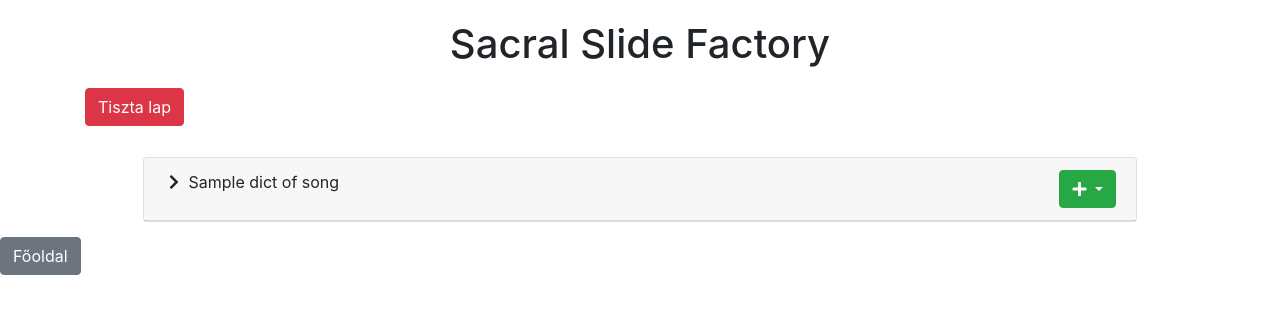
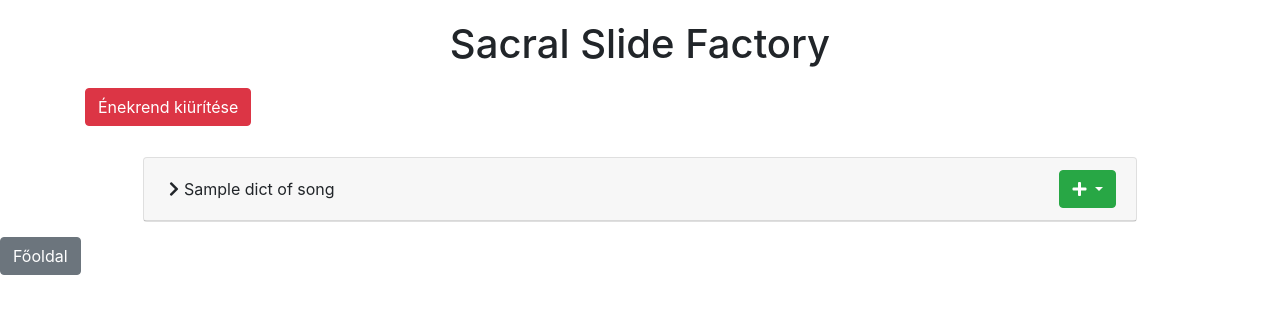
Before and after one commit to zslim/song-slides, a Flask app: template templates/index.html in a window 1280 px wide. Shown: the top 314 px of the page. Run offline with Flask 2, Linux system fonts and the light colour scheme; the template is opened without the code that fills it: most values are stand-ins (such as "Sample title", 1, 10 or a date in 2020); some libraries are stand-ins or nearby versions.

Commit message:
set vertical centering for song titles

```diff
--- a/static/style/main.css
+++ b/static/style/main.css
@@ -14,3 +14,7 @@ h1 {
 .song-title.collapsed .chevron::after {
     content: "\f054";
 }
+.vertically-centered {
+    display: flex;
+    align-items: center;
+}
--- a/templates/index.html
+++ b/templates/index.html
@@ -12,7 +12,7 @@
 {% block content %}
     <div class="container">
         <button class="btn btn-danger" type="button" id="clear-collection-button">
-            Tiszta lap
+            Énekrend kiürítése
         </button>
         <p>{{ session["collection"] }}</p>
     </div>
@@ -22,7 +22,7 @@
         {% for dict_of_song in list_of_songs %}
             <div class="card">
                 <div class="card-header d-flex justify-content-between">
-                    <div class="song-title flex-grow-1 collapsed"
+                    <div class="song-title flex-grow-1 collapsed vertically-centered"
                          data-toggle="collapse" data-target="{{ "#song-" ~ dict_of_song["id"] ~ "-details" }}"
                          data-id="{{ dict_of_song["id"] }}">
                         <i class="chevron fa fa-fw"></i> {{ dict_of_song["title"] }}
```
